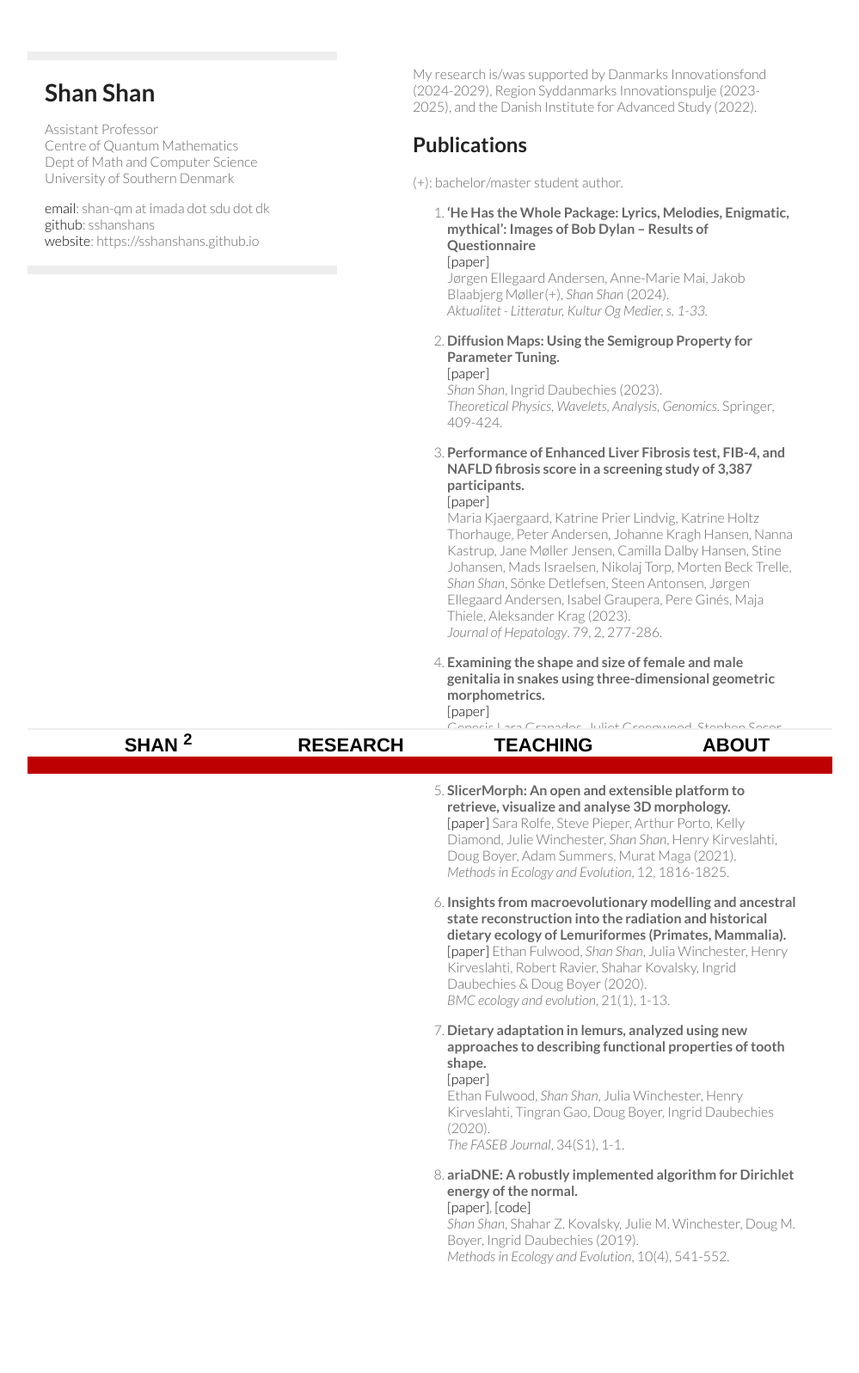
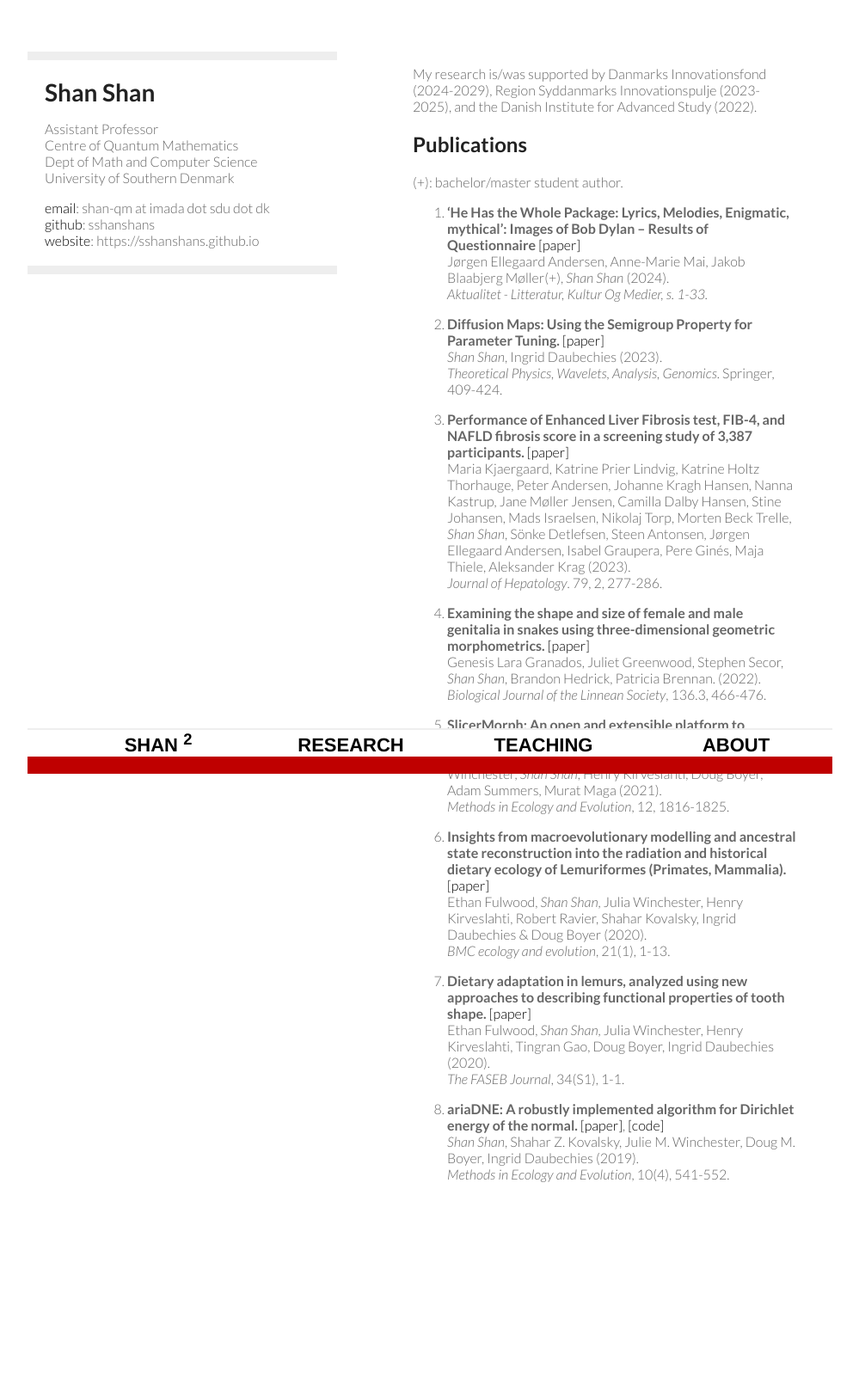
Before and after one commit to sshanshans/sshanshans.github.io, a Jekyll site: the page built from research/research.md, in a window 1280 px wide. Shown: the whole page at 86% size, without its empty margins (160-1159 px from the left). Built offline with Jekyll 4.4.1, drawn with Linux system fonts in a browser that asks for light colours; after the commit the page ends 1502 px from its top, so only the background shows below that.

Commit message:
Update research.md

```diff
--- a/research/research.md
+++ b/research/research.md
@@ -10,43 +10,35 @@
 
 (+): bachelor/master student author.
 
-8. **‘He Has the Whole Package: Lyrics, Melodies, Enigmatic, mythical’: Images of Bob Dylan – Results of Questionnaire** <br />
-[[paper]](https://tidsskrift.dk/aktualitet/article/view/145362) <br />
+8. **‘He Has the Whole Package: Lyrics, Melodies, Enigmatic, mythical’: Images of Bob Dylan – Results of Questionnaire** [[paper]](https://tidsskrift.dk/aktualitet/article/view/145362) <br />
 Jørgen Ellegaard Andersen, Anne-Marie Mai, Jakob Blaabjerg Møller(+), *Shan Shan* (2024). <br />
 *Aktualitet - Litteratur, Kultur Og Medier, s. 1-33.*  <br />
 
-7. **Diffusion Maps: Using the Semigroup Property for Parameter Tuning.**  <br />
-[[paper]](https://arxiv.org/abs/2203.02867) <br />
+7. **Diffusion Maps: Using the Semigroup Property for Parameter Tuning.** [[paper]](https://arxiv.org/abs/2203.02867) <br />
 *Shan Shan*, Ingrid Daubechies (2023).  <br />
 *Theoretical Physics, Wavelets, Analysis, Genomics*. Springer, 409-424.  <br />
 
-6. **Performance of Enhanced Liver Fibrosis test, FIB-4, and NAFLD fibrosis score in a screening study of 3,387 participants.**  <br />
-[[paper]](https://pubmed.ncbi.nlm.nih.gov/37088311/)  <br />
+6. **Performance of Enhanced Liver Fibrosis test, FIB-4, and NAFLD fibrosis score in a screening study of 3,387 participants.** [[paper]](https://pubmed.ncbi.nlm.nih.gov/37088311/) <br />
 Maria Kjaergaard, Katrine Prier Lindvig, Katrine Holtz Thorhauge, Peter Andersen, Johanne Kragh Hansen, Nanna Kastrup, Jane Møller Jensen, Camilla Dalby Hansen, Stine Johansen, Mads Israelsen, Nikolaj Torp, Morten Beck Trelle, *Shan Shan*, Sönke Detlefsen, Steen Antonsen, Jørgen Ellegaard Andersen, Isabel Graupera, Pere Ginés, Maja Thiele, Aleksander Krag (2023). <br />
 *Journal of Hepatology*. 79, 2, 277-286.  <br />
 
-5. **Examining the shape and size of female and male genitalia in snakes using three-dimensional geometric morphometrics.** <br />
-[[paper]](https://academic.oup.com/biolinnean/article/136/3/466/6590757) <br />
+5. **Examining the shape and size of female and male genitalia in snakes using three-dimensional geometric morphometrics.** [[paper]](https://academic.oup.com/biolinnean/article/136/3/466/6590757) <br />
 Genesis Lara Granados, Juliet Greenwood, Stephen Secor, *Shan Shan*, Brandon Hedrick, Patricia Brennan. (2022). <br />
 *Biological Journal of the Linnean Society*, 136.3, 466-476. <br />
 
-4. **SlicerMorph: An open and extensible platform to retrieve, visualize and analyse 3D morphology.** <br />
-[[paper]](https://besjournals.onlinelibrary.wiley.com/doi/10.1111/2041-210X.13669)
+4. **SlicerMorph: An open and extensible platform to retrieve, visualize and analyse 3D morphology.** [[paper]](https://besjournals.onlinelibrary.wiley.com/doi/10.1111/2041-210X.13669) <br />
 Sara Rolfe, Steve Pieper, Arthur Porto, Kelly Diamond, Julie Winchester, *Shan Shan*, Henry Kirveslahti, Doug Boyer, Adam Summers, Murat Maga (2021). <br />
 *Methods in Ecology and Evolution*, 12, 1816-1825. <br />
 
-3. **Insights from macroevolutionary modelling and ancestral state reconstruction into the radiation and historical dietary ecology of Lemuriformes (Primates, Mammalia).** <br />
-[[paper]](https://bmcecolevol.biomedcentral.com/articles/10.1186/s12862-021-01793-x)
+3. **Insights from macroevolutionary modelling and ancestral state reconstruction into the radiation and historical dietary ecology of Lemuriformes (Primates, Mammalia).** [[paper]](https://bmcecolevol.biomedcentral.com/articles/10.1186/s12862-021-01793-x) <br />
 Ethan Fulwood, *Shan Shan*, Julia Winchester, Henry Kirveslahti, Robert Ravier, Shahar Kovalsky, Ingrid Daubechies & Doug Boyer (2020). <br />
 *BMC ecology and evolution*, 21(1), 1-13.  <br />
 
-2. **Dietary adaptation in lemurs, analyzed using new approaches to describing functional properties of tooth shape.** <br />
-[[paper]](https://faseb.onlinelibrary.wiley.com/doi/abs/10.1096/fasebj.2020.34.s1.03161) <br />
+2. **Dietary adaptation in lemurs, analyzed using new approaches to describing functional properties of tooth shape.** [[paper]](https://faseb.onlinelibrary.wiley.com/doi/abs/10.1096/fasebj.2020.34.s1.03161)  <br />
 Ethan Fulwood, *Shan Shan*, Julia Winchester, Henry Kirveslahti, Tingran Gao, Doug Boyer, Ingrid Daubechies (2020). <br />
 *The FASEB Journal*, 34(S1), 1-1. <br />
 
-1. **ariaDNE: A robustly implemented algorithm for Dirichlet energy of the normal.** <br />
-[[paper]](https://besjournals.onlinelibrary.wiley.com/doi/10.1111/2041-210X.13148), [[code]](/articles/ariadne.html) <br />
+1. **ariaDNE: A robustly implemented algorithm for Dirichlet energy of the normal.** [[paper]](https://besjournals.onlinelibrary.wiley.com/doi/10.1111/2041-210X.13148), [[code]](/articles/ariadne.html)  <br />
 *Shan Shan*, Shahar Z. Kovalsky, Julie M. Winchester, Doug M. Boyer, Ingrid Daubechies (2019). <br />
 *Methods in Ecology and Evolution*, 10(4), 541-552. <br />
 
```
